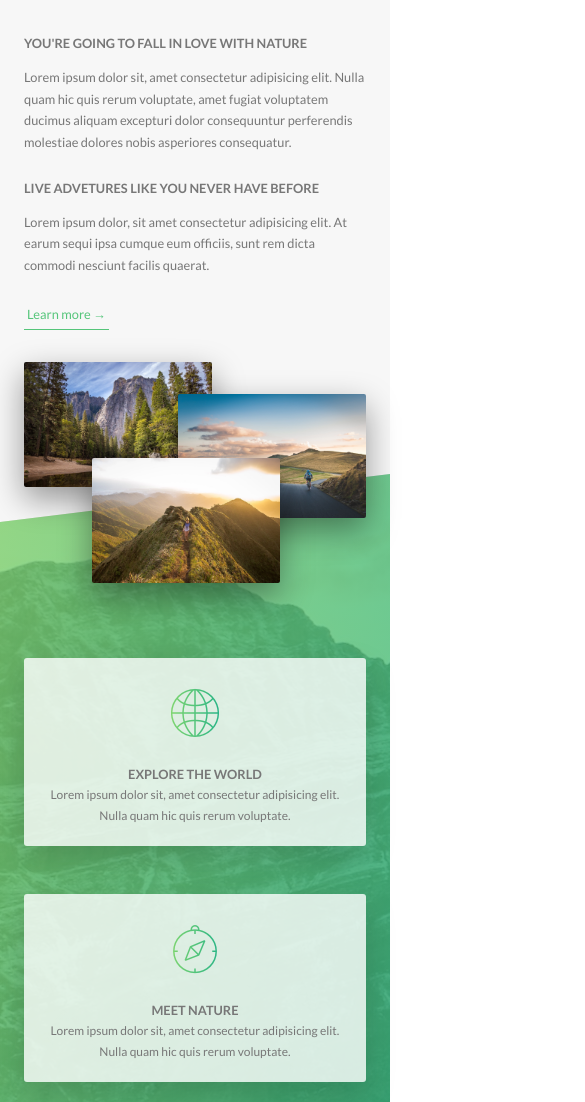
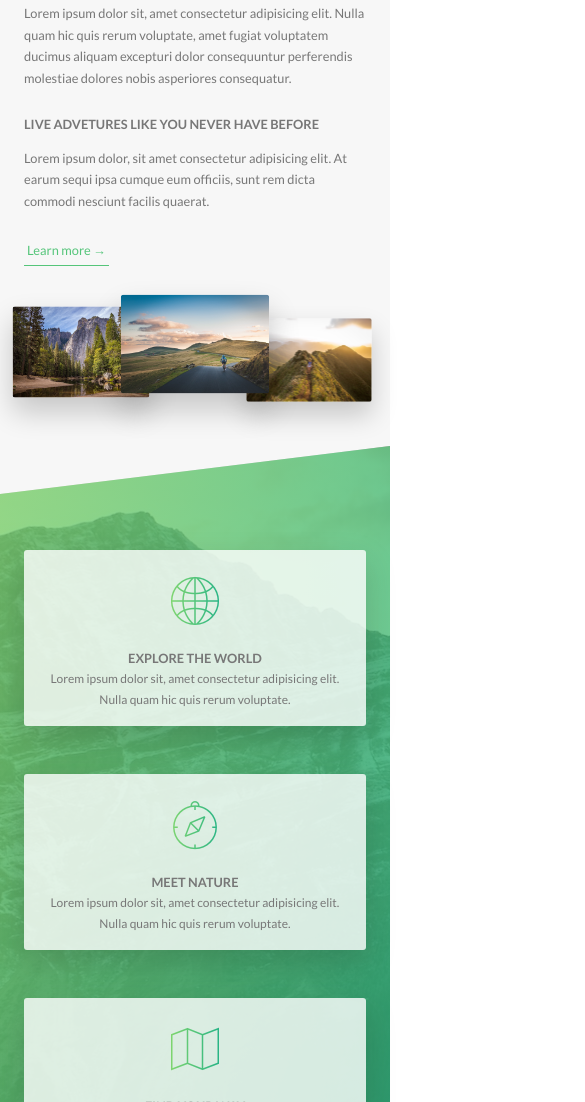
Before and after one commit to oburdasov/natours, a website: page index.html in a window 390 px wide. Shown: the part 898-2000 px from the top of the page, 585 px wide, since content can reach past the window. Drawn offline with Linux system fonts and the light colour scheme.

Commit message:
media queries - layout about & features sections

```diff
--- a/sass/base/_utilities.scss
+++ b/sass/base/_utilities.scss
@@ -9,10 +9,18 @@
 
 .u-margin-bottom-medium {
   margin-bottom: 4rem !important;
+
+  @include respond(tab-port) {
+    margin-bottom: 3rem !important;
+  }
 }
 
 .u-margin-bottom-big {
   margin-bottom: 8rem !important;
+
+  @include respond(tab-port) {
+    margin-bottom: 5rem !important;
+  }
 }
 
 .u-margin-top-big {
--- a/sass/components/_composition.scss
+++ b/sass/components/_composition.scss
@@ -10,17 +10,38 @@
     transition: all 0.2s;
     outline-offset: 2rem;
 
+    @include respond(tab-port) {
+      float: left;
+      position: relative;
+      width: 33.33333333%;
+      box-shadow: 0 1.5rem 3rem rgba($color-black, 0.2);
+    }
+
     &--p1 {
       left: 0;
       top: -2rem;
+      @include respond(tab-port) {
+        top: 0;
+        transform: scale(1.2);
+      }
     }
     &--p2 {
       right: 0;
       top: 2rem;
+      @include respond(tab-port) {
+        top: -1rem;
+        transform: scale(1.3);
+        z-index: 100;
+      }
     }
     &--p3 {
       left: 20%;
       top: 10rem;
+      @include respond(tab-port) {
+        top: 1rem;
+        left: 0;
+        transform: scale(1.1);
+      }
     }
 
     &:hover {
--- a/sass/components/_feature-box.scss
+++ b/sass/components/_feature-box.scss
@@ -6,6 +6,10 @@
   border-radius: 3px;
   box-shadow: 0 1.5rem 4rem rgba($color-black, 0.15);
   transition: all .2s;
+
+  @include respond(tab-port) {
+    padding: 2rem;
+  }
 
   &__icon {
     font-size: 6rem;
@@ -16,8 +20,13 @@
       $color-primary-light,
       $color-primary-dark
     );
+    background-clip: text;
     -webkit-background-clip: text;
     color: transparent;
+
+    @include respond(tab-port) {
+      margin-bottom: 0;
+    }
   }
 
   &:hover {
--- a/sass/layout/_footer.scss
+++ b/sass/layout/_footer.scss
@@ -11,6 +11,10 @@
   &__logo-box {
       text-align: center;
       margin-bottom: 8rem;
+
+      @include respond(tab-port) {
+       margin-bottom: 6rem;
+      }
   }
 
   &__logo {
--- a/sass/pages/_home.scss
+++ b/sass/pages/_home.scss
@@ -2,6 +2,10 @@
   background-color: $color-grey-light-1;
   padding: 25rem 0;
   margin-top: -20vh;
+
+  @include respond(tab-port) {
+    padding: 20rem 0;
+  }
 }
 
 .section-features {
@@ -19,18 +23,30 @@
   & > * {
     transform: skewY(7deg);
   }
+
+  @include respond(tab-port) {
+    padding: 10rem 0;
+  }
 }
 
 .section-tours {
   background-color: $color-grey-light-1;
-  padding: 25rem 0 15rem 0;
+  padding: 25rem 0 15rem;
   margin-top: -10rem;
+
+  @include respond(tab-port) {
+    padding: 20rem 0 10rem;
+  }
 }
 
 .section-stories {
   position: relative;
   padding: 15rem;
   background-color: $color-grey-light-1;
+
+  @include respond(tab-port) {
+    padding: 10rem 0;
+  }
 }
 
 .section-book {
@@ -40,6 +56,10 @@
     $color-primary-light,
     $color-primary-dark
   );
+
+  @include respond(tab-port) {
+    padding: 10rem 0;
+  }
 }
 
 .book {
```
Also changed, not shown: css/style.css.
